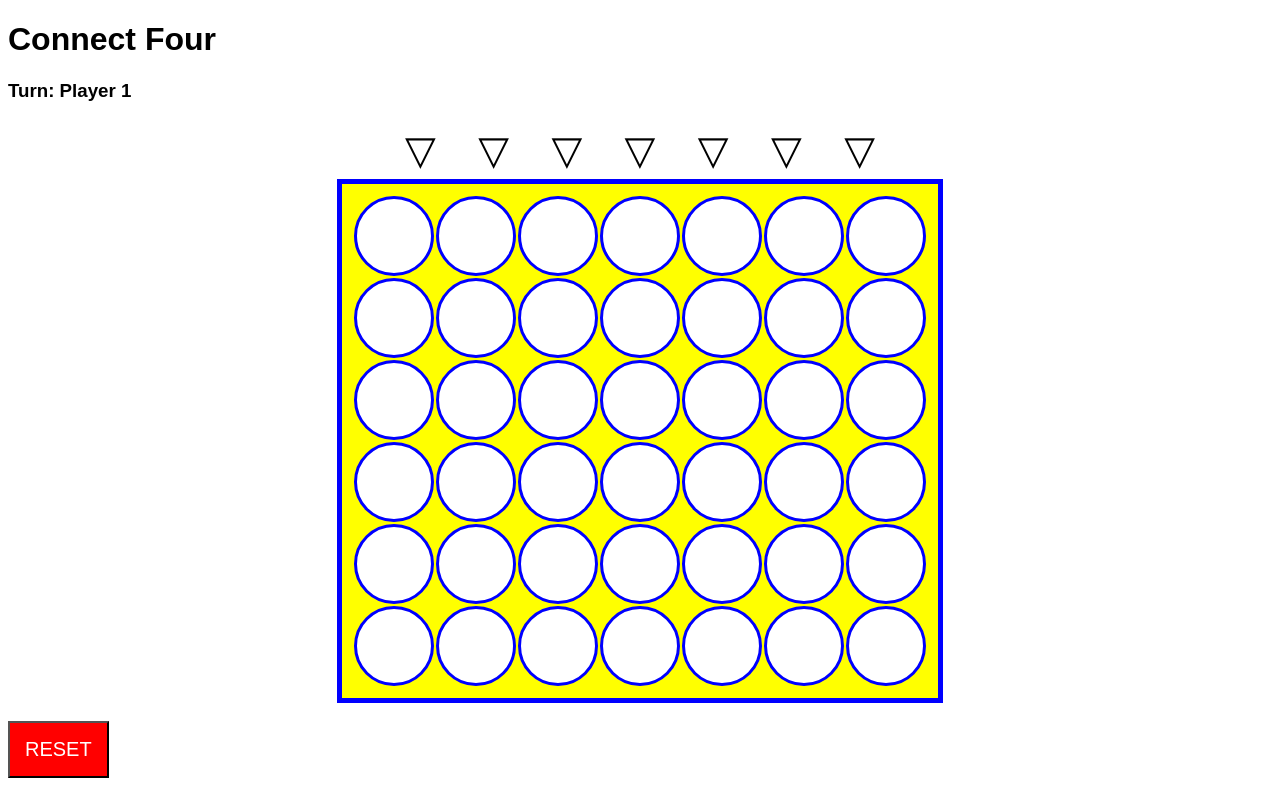
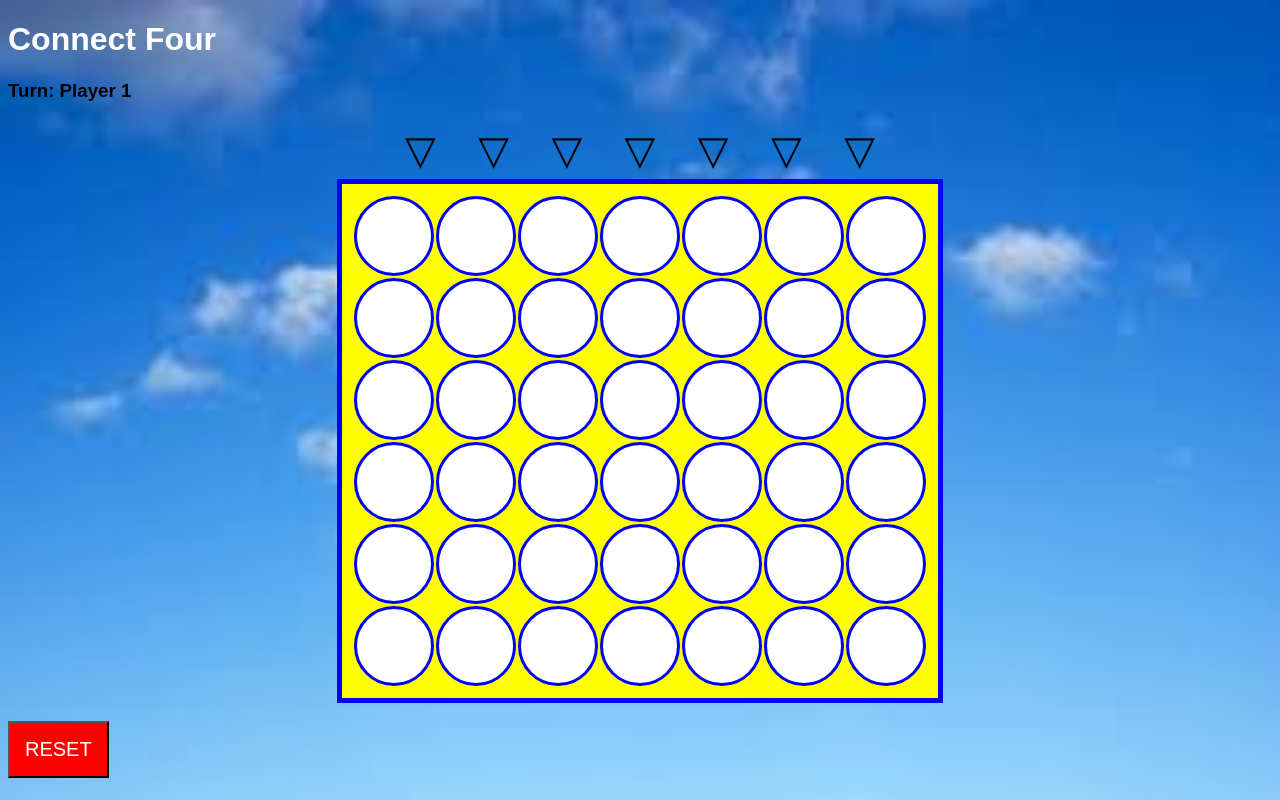
Before and after one commit to w1lujeng/connectFour, a plain HTML site: page index.html in a window 1280 px wide. Drawn offline with nearby package versions, Linux system fonts and the light colour scheme.

Commit message:
1st commit 7-6-17

```diff
--- a/CSS/main.css
+++ b/CSS/main.css
@@ -2,8 +2,15 @@
     font-family: Arial, Helvetica, sans-serif;
     box-sizing: border-box;
 }
+body {
+    background-image: url("sky.jpeg");
+    background-repeat: no-repeat;
+    background-size: cover;
+}
 
-
+#mainTitle {
+    color: white;
+}
 table {
     margin: auto;
     background-color: yellow;
--- a/js/app.js
+++ b/js/app.js
@@ -46,6 +46,8 @@ function reset() {
     player = 1;
     winner = null;
     renderBoard();
+    $("#selectors button").css("visibility", "visible");
+
 }
 
 
@@ -98,21 +100,18 @@ function isUpWin(colIdx, posIdx) {
     var sum = Math.abs(board[colIdx][posIdx] + board[colIdx][posIdx+1] + board[colIdx][posIdx+2] + board[colIdx][posIdx+3]);
     if (sum === 4) return board[colIdx][posIdx];
     return 0;
-    // $("#selectors").off('click', function(evt);
 }
 
 function isRowWin(colIdx, posIdx) {
     var sumRow = Math.abs(board[colIdx][posIdx] + board[colIdx+1][posIdx] + board[colIdx+2][posIdx] + board[colIdx+3][posIdx]);
     if (sumRow === 4) return board[colIdx][posIdx];
     return 0;
-    // $("#selectors").off('click', function(evt);
 
 }
 function isDiagUpWin(colIdx, posIdx) {
     var sum = Math.abs(board[colIdx][posIdx] + board[colIdx+1][posIdx+1] + board[colIdx+2][posIdx+2] + board[colIdx+3][posIdx+3]);
     if (sum === 4) return board[colIdx][posIdx];
     return 0;
-    // $("#selectors").off('click', function(evt)
 
 }
 
@@ -120,5 +119,4 @@ function isDiagDownWin(colIdx, posIdx) {
     var sum = Math.abs(board[colIdx][posIdx] + board[colIdx+1][posIdx-1] + board[colIdx+2][posIdx-2] + board[colIdx+3][posIdx-3]);
     if (sum === 4) return board[colIdx][posIdx];
     return 0;
-    // $("#selectors").off('click', function(evt)
 }
```
Also changed, not shown: CSS/sky.jpeg (added).
